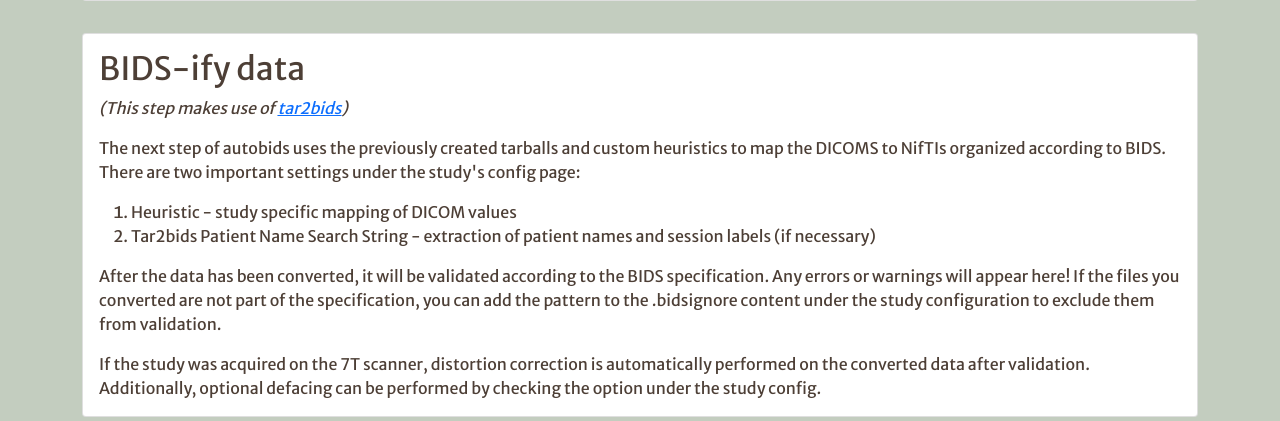
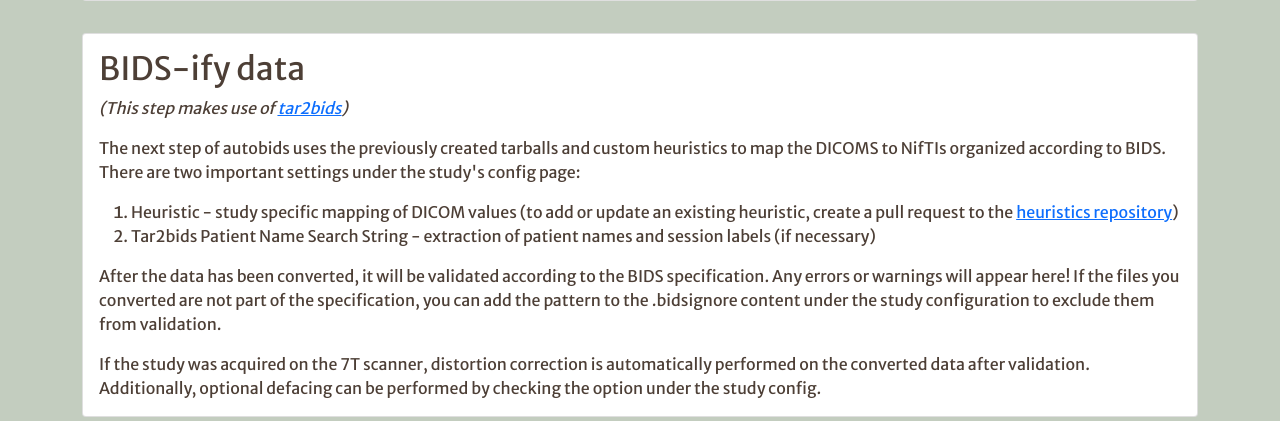
Before and after one commit to khanlab/autobids-portal, a Flask app: page /getting-started in a window 1280 px wide. Shown: the part 1026-1447 px from the top of the page. Run offline with Flask 3, Linux system fonts and the light colour scheme; parts of the project's set-up code (start-up, migrations or seed data) failed here and were passed over.

Commit message:
Add note for adding/updating heuristics

```diff
--- a/autobidsportal/templates/getting_started.html
+++ b/autobidsportal/templates/getting_started.html
@@ -128,7 +128,13 @@
               heuristics to map the DICOMS to NifTIs organized according to BIDS. There
               are two important settings under the study's config page:
               <ol>
-                <li>Heuristic - study specific mapping of DICOM values</li>
+                <li>
+                  Heuristic - study specific mapping of DICOM values (to add or update
+                  an existing heuristic, create a pull request to the
+                  <a href="https://github.com/khanlab/tar2bids-heuristics"
+                     target="_blank"
+                     rel="noopener">heuristics repository</a>)
+                </li>
                 <li>
                   Tar2bids Patient Name Search String - extraction of patient names
                   and session labels (if necessary)
```
